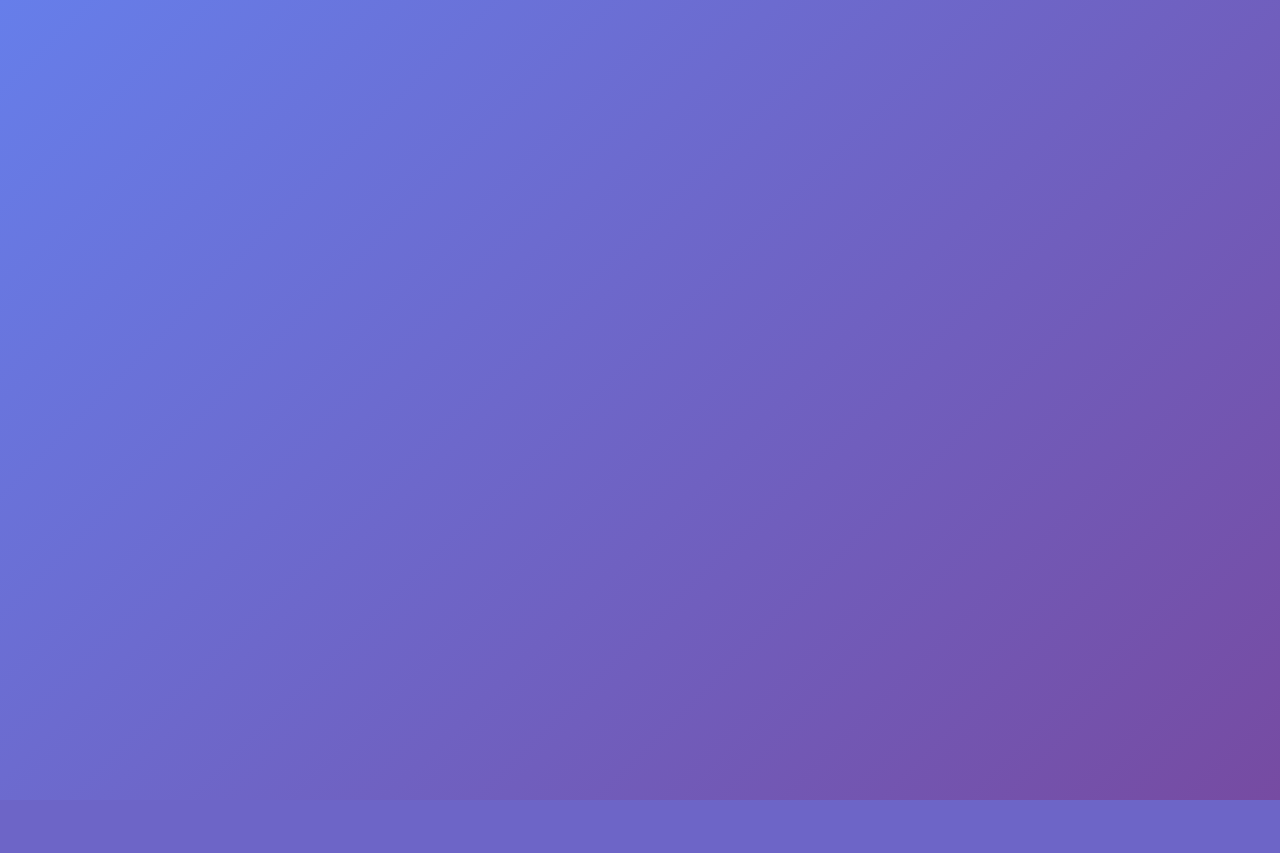
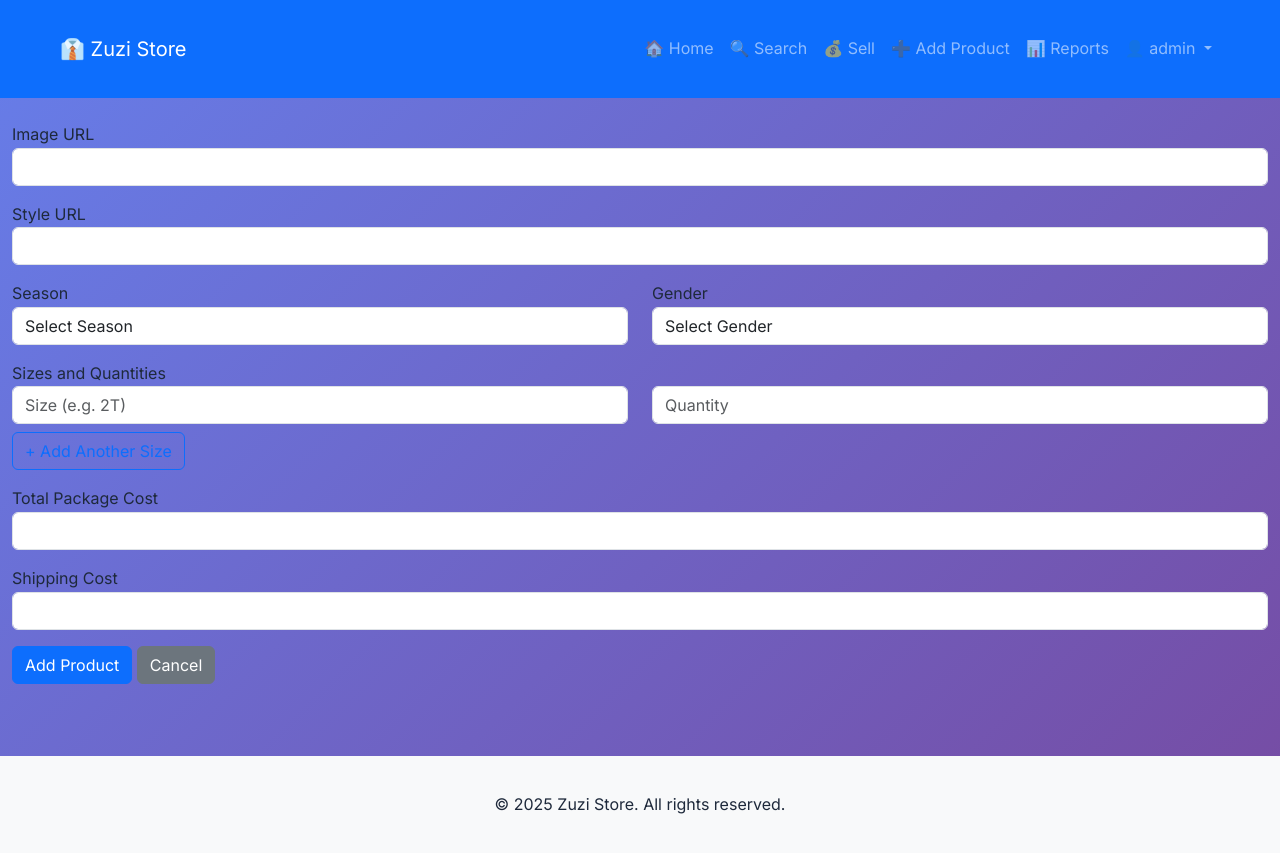
Before and after one commit to Shamil-lateef/clothing_manager, a Flask app: page /add in a window 1280 px wide. Before the commit the page ends 800 px from the top, so only its background shows below. Run offline with Flask 3, Linux system fonts and the light colour scheme; a user stored in the database is signed in.

Commit message:
update base.html

```diff
--- a/templates/base.html
+++ b/templates/base.html
@@ -28,3 +28,86 @@
   <meta property="og:title" content="Zuzi Store - Professional Clothing Management">
   <meta property="og:description" content="Modern inventory and sales management for clothing stores">
   <meta property="og:type" content="website">
+</head>
+<body>
+  <!-- Navigation Bar -->
+  <nav class="navbar navbar-expand-lg navbar-dark bg-primary">
+    <div class="container">
+      <a class="navbar-brand" href="{{ url_for('index') }}">
+        👔 Zuzi Store
+      </a>
+      <button class="navbar-toggler" type="button" data-bs-toggle="collapse" data-bs-target="#navbarNav">
+        <span class="navbar-toggler-icon"></span>
+      </button>
+      <div class="collapse navbar-collapse" id="navbarNav">
+        <ul class="navbar-nav ms-auto">
+          {% if current_user and current_user.is_authenticated %}
+            <li class="nav-item">
+              <a class="nav-link" href="{{ url_for('index') }}">🏠 Home</a>
+            </li>
+            <li class="nav-item">
+              <a class="nav-link" href="{{ url_for('search') }}">🔍 Search</a>
+            </li>
+            <li class="nav-item">
+              <a class="nav-link" href="{{ url_for('sell_product') }}">💰 Sell</a>
+            </li>
+            {% if current_user.is_admin() %}
+              <li class="nav-item">
+                <a class="nav-link" href="{{ url_for('add_product') }}">➕ Add Product</a>
+              </li>
+              <li class="nav-item">
+                <a class="nav-link" href="{{ url_for('report') }}">📊 Reports</a>
+              </li>
+            {% endif %}
+            <li class="nav-item dropdown">
+              <a class="nav-link dropdown-toggle" href="#" id="navbarDropdown" role="button" data-bs-toggle="dropdown">
+                👤 {{ current_user.username }}
+              </a>
+              <ul class="dropdown-menu">
+                <li><a class="dropdown-item" href="{{ url_for('change_password') }}">🔒 Change Password</a></li>
+                {% if current_user.is_admin() %}
+                  <li><a class="dropdown-item" href="{{ url_for('manage_users') }}">👥 Manage Users</a></li>
+                {% endif %}
+                <li><hr class="dropdown-divider"></li>
+                <li><a class="dropdown-item" href="{{ url_for('logout') }}">🚪 Logout</a></li>
+              </ul>
+            </li>
+          {% endif %}
+        </ul>
+      </div>
+    </div>
+  </nav>
+
+  <!-- Flash Messages -->
+  {% with messages = get_flashed_messages(with_categories=true) %}
+    {% if messages %}
+      <div class="container mt-3">
+        {% for category, message in messages %}
+          <div class="alert alert-{{ 'danger' if category == 'error' else category }} alert-dismissible fade show" role="alert">
+            {{ message }}
+            <button type="button" class="btn-close" data-bs-dismiss="alert"></button>
+          </div>
+        {% endfor %}
+      </div>
+    {% endif %}
+  {% endwith %}
+
+  <!-- Main Content -->
+  <main class="container-fluid py-4">
+    {% block content %}{% endblock %}
+  </main>
+
+  <!-- Footer -->
+  <footer class="bg-light text-center py-3 mt-5">
+    <div class="container">
+      <p class="mb-0">&copy; 2025 Zuzi Store. All rights reserved.</p>
+    </div>
+  </footer>
+
+  <!-- Bootstrap JS -->
+  <script src="https://cdn.jsdelivr.net/npm/bootstrap@5.3.0/dist/js/bootstrap.bundle.min.js"></script>
+
+  <!-- Custom JS -->
+  {% block scripts %}{% endblock %}
+</body>
+</html>
```
